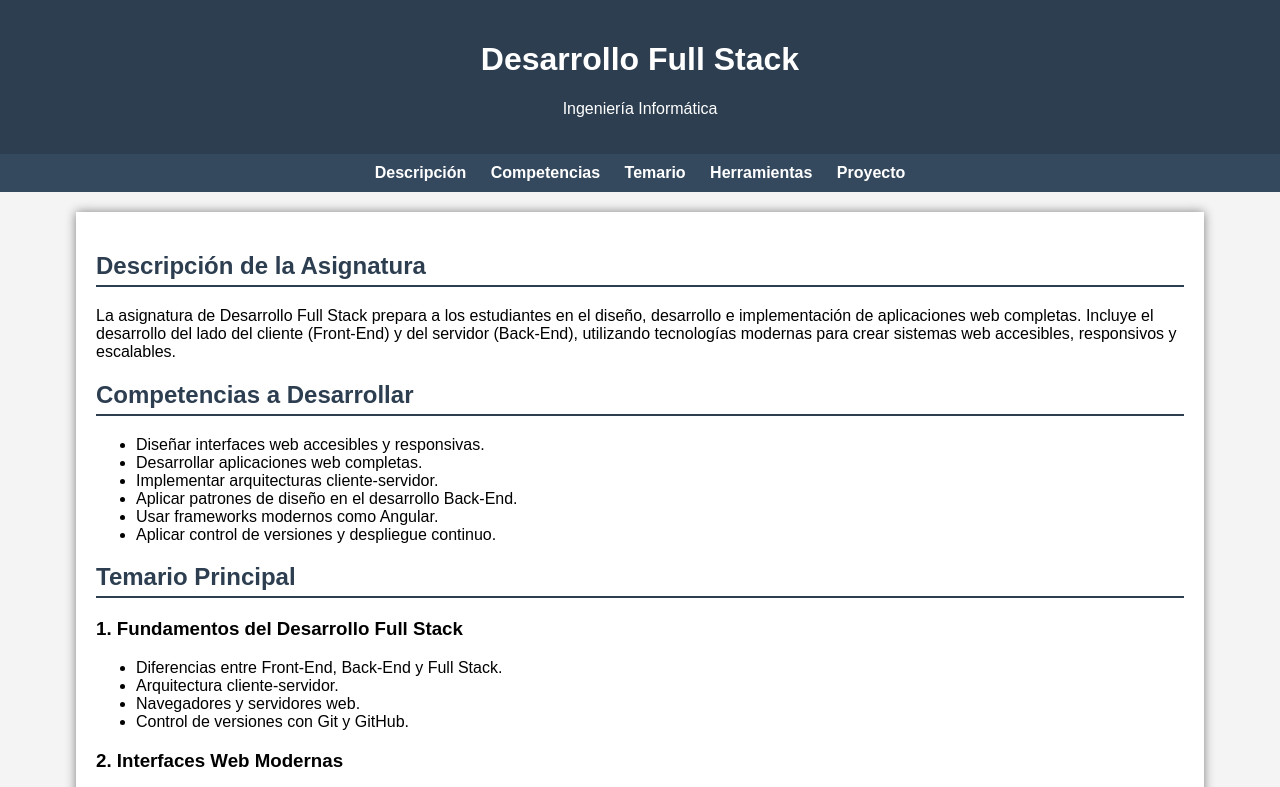
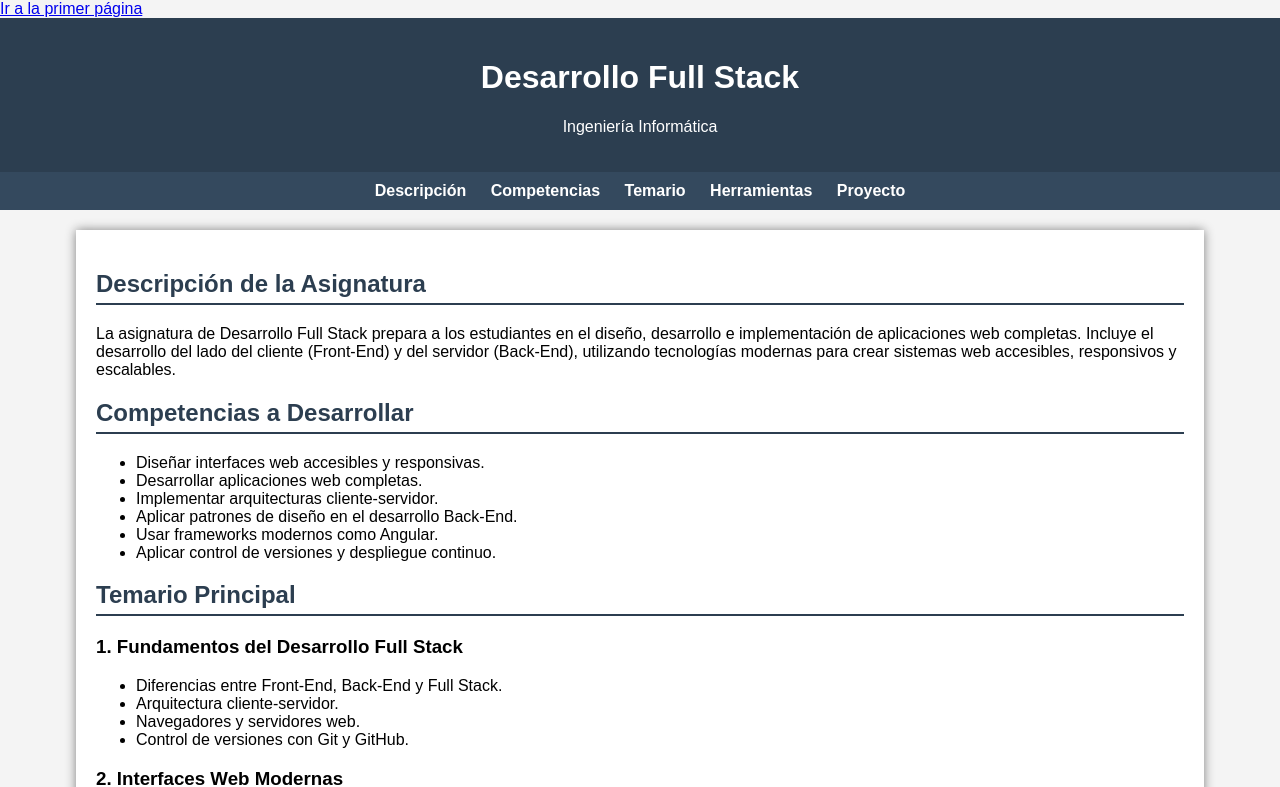
Before and after one commit to alanomarmarquezcruz-blip/itsao, a plain HTML site: page informatica.html in a window 1280 px wide. Shown: the top 787 px of the page. Drawn offline with Linux system fonts and the light colour scheme.

Commit message:
Update informatica.html

```diff
--- a/informatica.html
+++ b/informatica.html
@@ -4,7 +4,10 @@
 <meta charset="UTF-8">
 <meta name="viewport" content="width=device-width, initial-scale=1.0">
 <title>Desarrollo Full Stack</title>
+<a href="index.html">Ir a la primer página</a>
 
+</body>
+</html>
 <style>
 body{
     font-family: Arial, sans-serif;
```
